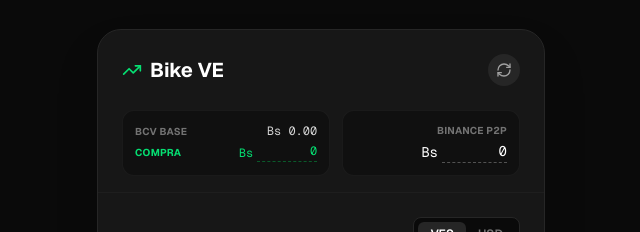
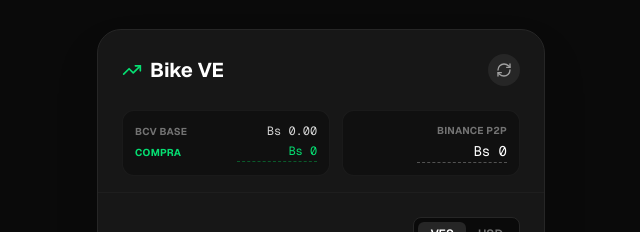
Before and after one commit to Rolando0408/bike-ve, a Next.js app: page / in a window 1280 px wide. Shown: the top 232 px of the page, without its empty margins (319-959 px from the left). Built offline with nearby package versions, Linux system fonts and the light colour scheme; no server answers.

Commit message:
feat: refactor

```diff
--- a/src/app/page.tsx
+++ b/src/app/page.tsx
@@ -147,14 +147,13 @@
                 {isLoadingRates ? (
                   <span className="text-xs text-green-400 font-mono">...</span>
                 ) : (
-                  <span className="text-xs text-green-400 font-mono flex items-center">
-                    Bs <NumericFormat
+                  <NumericFormat
                     value={bcvCompraRate}
                     onValueChange={values => setBcvCompraRate(values.value)}
                     decimalSeparator=","
-                      className="bg-transparent w-[60px] text-right outline-none border-b border-dashed border-green-500/40 focus:border-green-400 ml-1 pb-0.5 transition-colors"
+                    prefix="Bs "
+                    className="bg-transparent w-[80px] text-right outline-none border-b border-dashed border-green-500/40 focus:border-green-400 pb-0.5 transition-colors text-xs text-green-400 font-mono"
                   />
-                  </span>
                 )}
               </div>
             </div>
@@ -165,14 +164,13 @@
                 {isLoadingRates ? (
                   <p className="text-sm text-white font-mono text-right leading-none">...</p>
                 ) : (
-                  <div className="text-sm text-white font-mono flex items-center leading-none">
-                    Bs <NumericFormat
+                  <NumericFormat
                     value={binanceP2PRate}
                     onValueChange={values => setBinanceP2PRate(values.value)}
                     decimalSeparator=","
-                      className="bg-transparent w-[65px] text-right outline-none border-b border-dashed border-neutral-600 focus:border-white ml-1 pb-0.5 transition-colors"
+                    prefix="Bs "
+                    className="bg-transparent w-[90px] text-right outline-none border-b border-dashed border-neutral-600 focus:border-white pb-0.5 transition-colors text-sm text-white font-mono leading-none"
                   />
-                  </div>
                 )}
                 {!isLoadingRates && numBcvCompra > 0 && (
                   <span className={`text-[9px] font-black border border-neutral-700 px-1.5 py-0.5 rounded bg-neutral-900 mt-0.5 ${gapPct > 0 ? 'text-green-400' : 'text-red-400'}`}>
```
Lines whose indentation alone changed are shown as unchanged.
